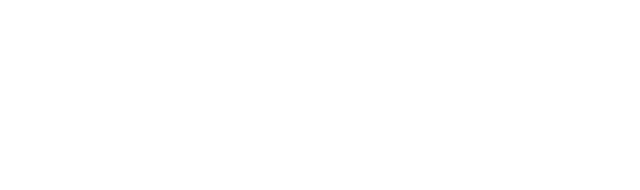
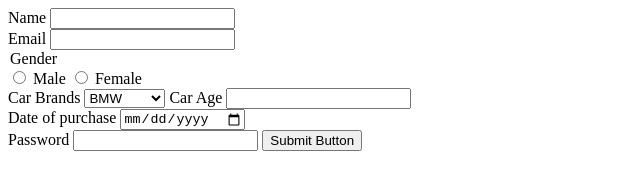
Before and after one commit to acciojob/car-insurance-form-JHA123ABHIlash, a website: page main.html in a window 1280 px wide. Shown: the whole page, without its empty margins (0-640 px from the left). Drawn offline with Linux system fonts and the light colour scheme.

Commit message:
created a submission

```diff
--- a/main.html
+++ b/main.html
@@ -10,6 +10,45 @@
 	<!-- the entire body must be written by student -->
     <script type="text/javascript" src="./script.js">
 </script>
+	<form>
+		<lable for="name">Name</lable>
+		<input type="text" id="name" required><br>
+
+		<lable for="email">Email</lable>
+		<input type="email" id="email" required><br>
+
+		<legend>Gender</legend>
+		<input type="radio" id="gender" name="gender" value="Male" required>
+		<lable for="gender">Male</lable>
+
+		<input type="radio" id="gender" name="gender" value="Female" required>
+		<lable for="gender">Female</lable><br>
+
+		<lable for="cars">Car Brands</lable>
+		<select id="cars">
+			<option>BMW</option>
+			<option>Audi</option>
+			<option>Mercedez</option>
+		</select>
+
+		<lable for="carage">Car Age</lable>
+		<input type="number" id="carage" required><br>
+
+		<lable for="dop">Date of purchase</lable>
+		<input type="date" id="dop" required><br>
+
+		<lable for="password">Password</lable>
+		<input type="password" id="password" required>
+
+
+		<input type="submit" value="Submit Button">
+
+
+
+
+
+
+	</form>
 
 </body>
 
```
